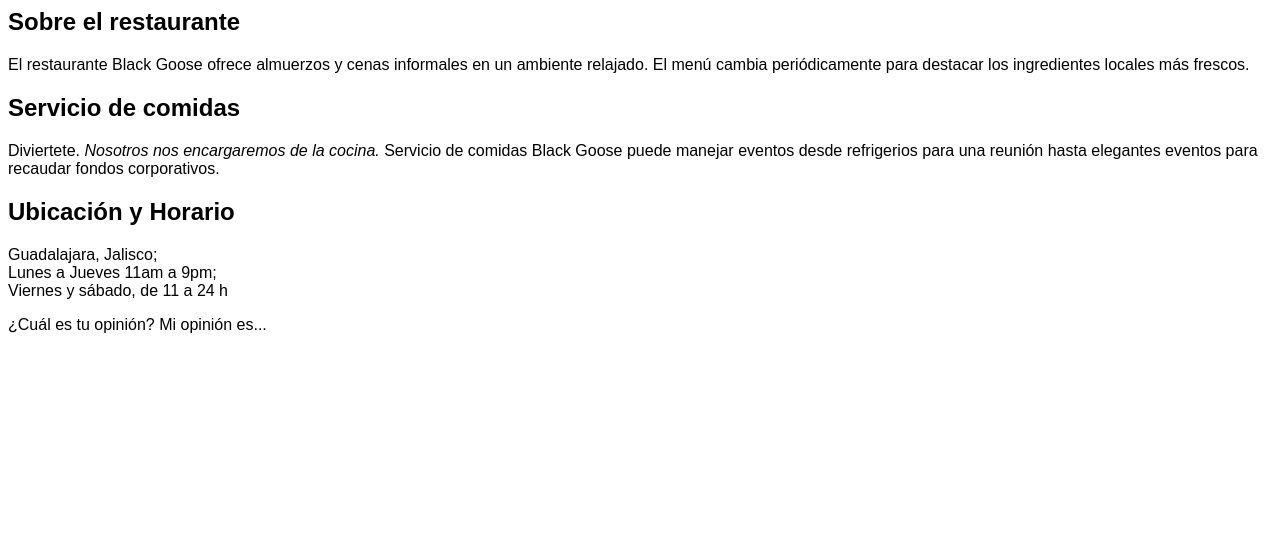
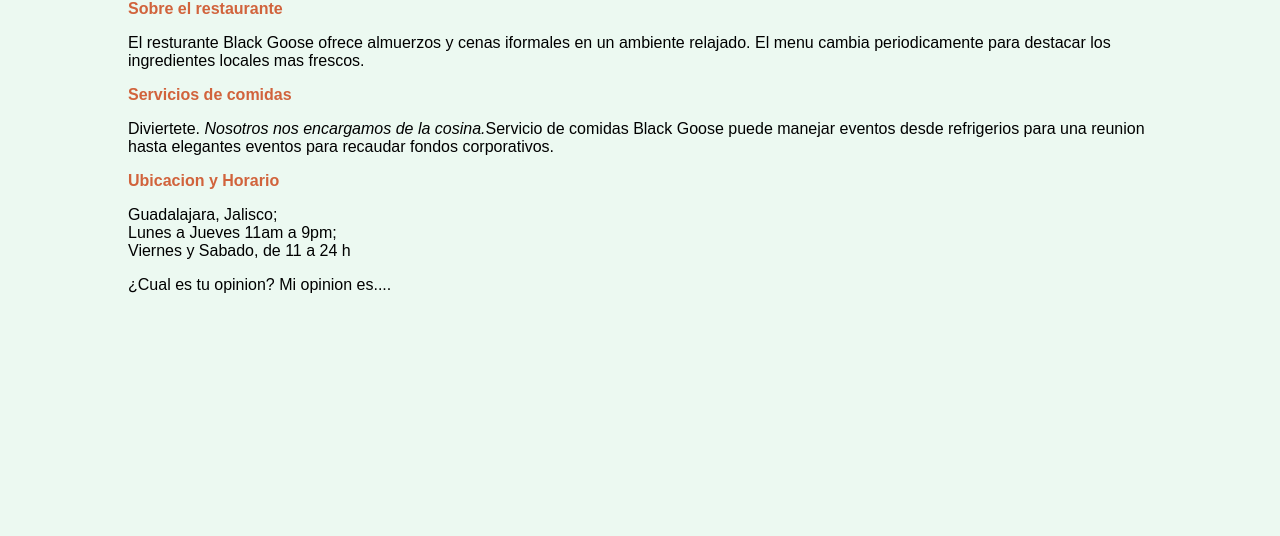
Before and after one commit to Misael148/01.inicio, a plain HTML site: page ganso_negro.html in a window 1280 px wide. Shown: the part 264-800 px from the top of the page. Drawn offline with Linux system fonts and the light colour scheme.

Commit message:
Cambiando estilo de encabezados

```diff
--- a/ganso_negro.html
+++ b/ganso_negro.html
@@ -1,17 +1,15 @@
-<!DOCTYPE html>
 <html lang="en">
-
     <head>
         <meta charset="UTF-8">
         <title>Restaurante Black Goose</title>
         <style>
             body {
-        background-color: #ecf0f1
-        maring: 0 10%;
+                background-color: #ecf9f1;
+                margin: 0 10%;
                 font-family: sans-serif;
             }
 
-    h1{
+            h1 {
                 text-align: center;
                 font-family: serif;
                 font-weight: normal;
@@ -19,24 +17,33 @@
                 border-bottom: 1px solid #57b1dc;
                 margin-top: 30px;
             }
+
+            h2 {
+                color: #d1633c;
+                font-size: 1em;
+            }
         </style>
     </head>
 <body>
     <h1>
- <img src="img/blackgoose.png" alt="">
+        <img src="Img/blackgoose.png" alt="">
         <br>Restaurante Black Goose
     </h1>
+
     <h2>Sobre el restaurante</h2>
-<p>El restaurante Black Goose ofrece almuerzos y cenas informales en un ambiente relajado.
- El menú cambia periódicamente para destacar los ingredientes locales más frescos.</p>
-<h2>Servicio de comidas</h2>
-<p>Diviertete. <em>Nosotros nos encargaremos de la cocina.</em> Servicio de comidas Black
- Goose puede manejar eventos desde refrigerios para una reunión hasta elegantes
- eventos para recaudar fondos corporativos.</p>
-<h2>Ubicación y Horario</h2>
-<p>Guadalajara, Jalisco; <br>Lunes a Jueves 11am a 9pm; <br>Viernes y sábado, de 11 a 24 h
-</p>
-¿Cuál es tu opinión?
-Mi opinión es...
+    <p>El resturante Black Goose ofrece almuerzos y cenas iformales en un ambiente relajado.
+        El menu cambia periodicamente para destacar los ingredientes locales mas frescos.</p>
+     <h2>Servicios de comidas</h2>
+     <p>Diviertete. <em>Nosotros nos encargamos de la cosina.</em>Servicio de comidas Black Goose
+    puede manejar eventos desde refrigerios para una reunion hasta elegantes eventos para recaudar fondos corporativos.</p>
+
+    <h2>Ubicacion y Horario</h2>
+    <p>Guadalajara, Jalisco; <br>Lunes a Jueves 11am a 9pm; <br>Viernes y Sabado, de 11 a 24 h</p>
+
+    ¿Cual es tu opinion?
+
+    Mi opinion es....
+
 </body>
+
 </html>
```
Lines whose indentation alone changed are shown as unchanged.
